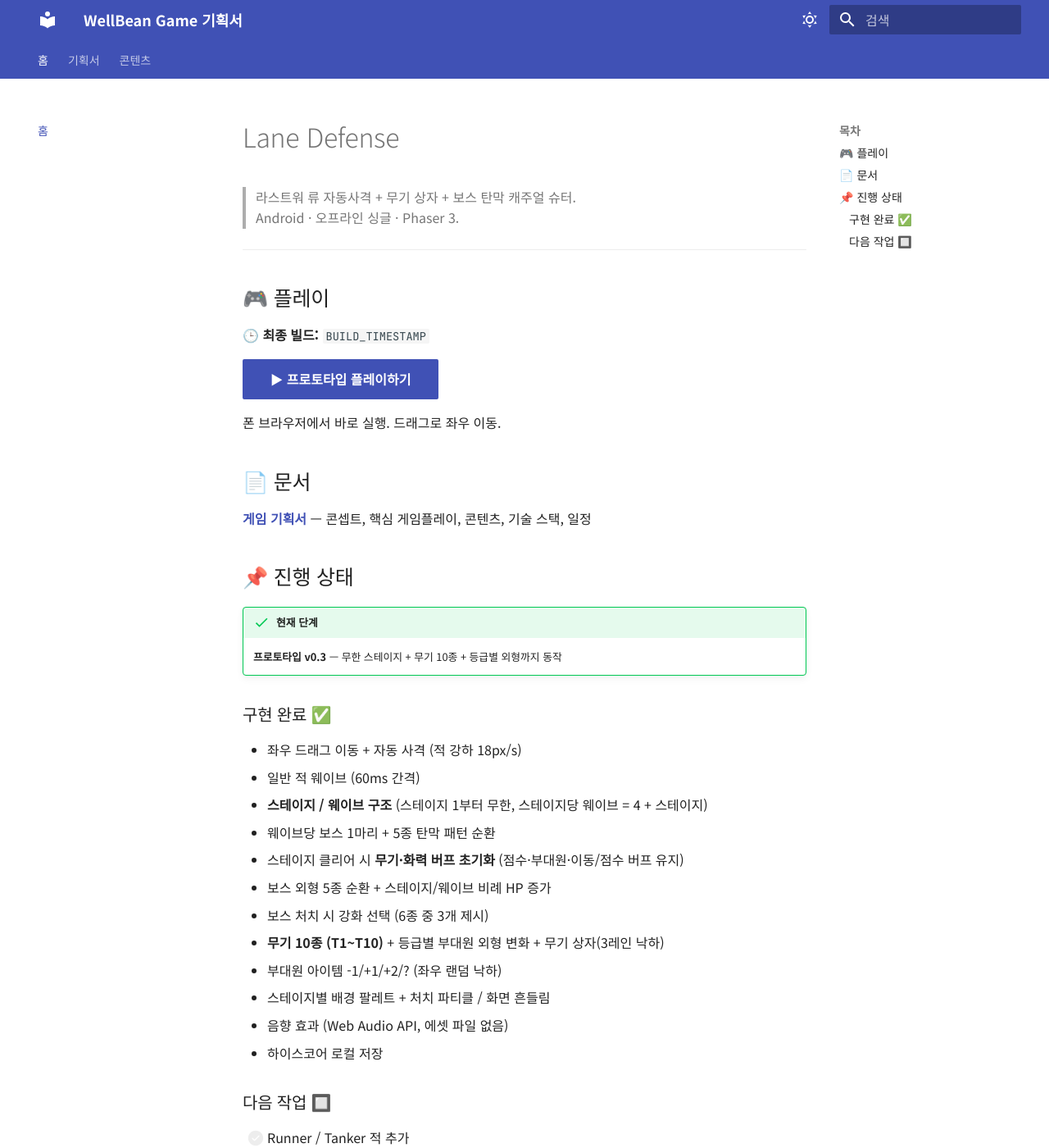
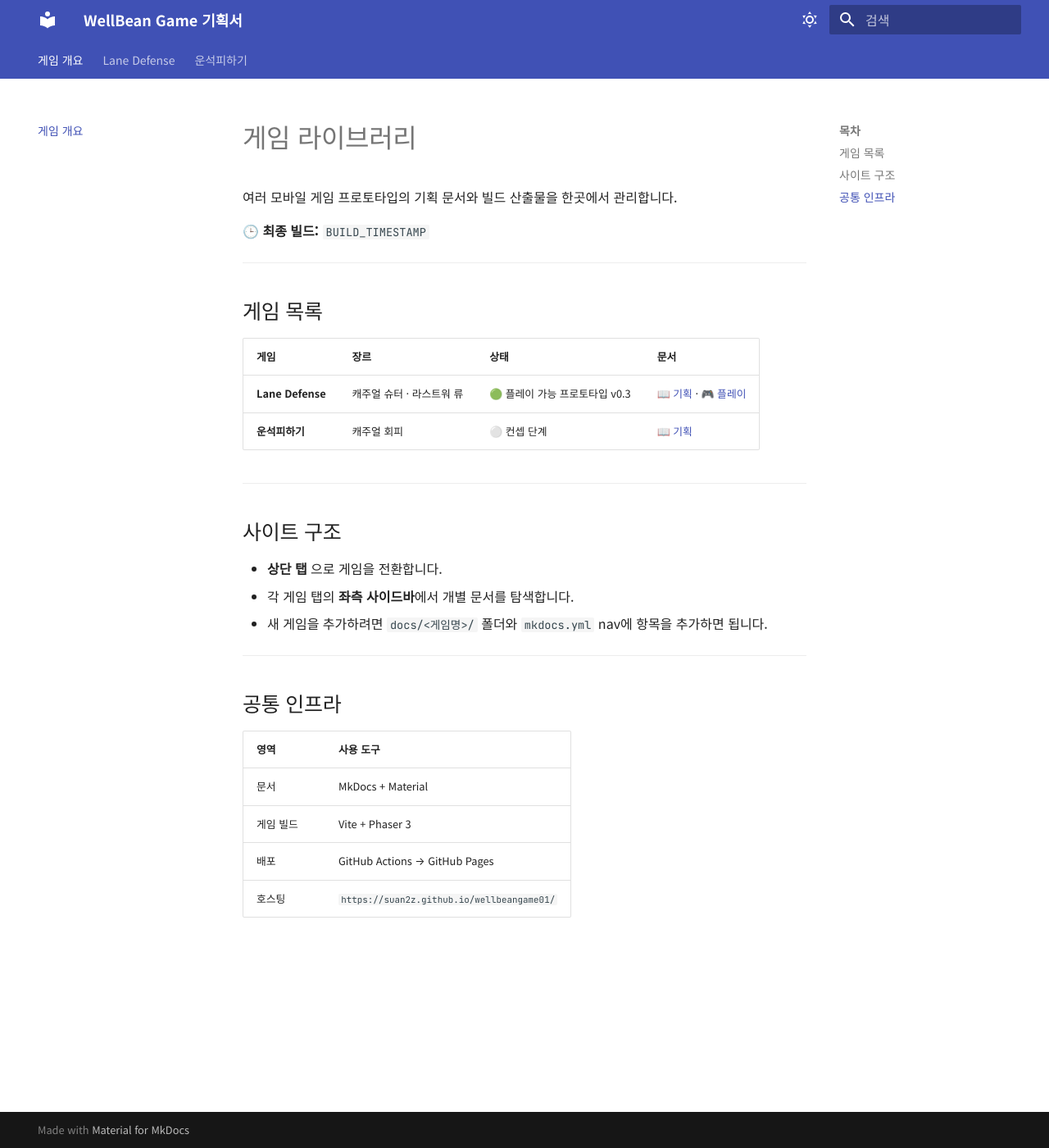
Before and after one commit to suan2z/wellbeangame01, an MkDocs documentation site: the page built from docs/index.md, in a window 1280 px wide and 1400 px high. Shown: the whole window at 82% size. Built offline with MkDocs 1.6.1 and Material for MkDocs 9.7.7, drawn with Linux system fonts in a browser that asks for light colours; some of the changed text lies outside the part shown.

Commit message:
docs: 멀티 게임 탭 구조로 재구성
여러 모바일 게임 프로토타입을 한 사이트에서 관리하기 위해 폴더/탭 분리.

## 새 구조

- 상단 탭 = 게임별 (navigation.tabs)
- 좌측 사이드바 = 해당 게임의 세부 문서

| 탭 | 내용 |
|----|------|
| 게임 개요 | docs/index.md — 게임 목록 + 공통 인프라 |
| Lane Defense | docs/lane-defense/* — 기존 5개 문서 이동 |
| 운석피하기 | docs/meteor-dodge/index.md — placeholder |

## 파일 이동

- docs/index.md → docs/lane-defense/index.md (BUILD_TIMESTAMP 표기는 새 랜딩으로 이전)
- docs/기획서.md → docs/lane-defense/기획서.md
- docs/적.md → docs/lane-defense/적.md
- docs/무기.md → docs/lane-defense/무기.md
- docs/상자.md → docs/lane-defense/상자.md

## 새 파일

- docs/index.md (NEW): 게임 라이브러리 랜딩 + BUILD_TIMESTAMP
- docs/meteor-dodge/index.md (NEW): 컨셉 단계 placeholder

## 링크 수정

- lane-defense/index.md: '(play/)' → '(../play/)' (1단계 깊어짐)
- lane-defense/무기.md: 'images/planes-by-tier.png' → '../images/planes-by-tier.png'

## mkdocs.yml

nav 트리:
- '게임 개요': index.md
- 'Lane Defense': [개요, 기획서, 적, 무기, 상자]
- '운석피하기': [개요]

navigation.tabs 이미 활성 — 1단계가 자동으로 상단 탭, 2단계가 사이드바.

## 검증

mkdocs build --strict 통과. site/lane-defense/, site/meteor-dodge/ 디렉터리 생성 확인.

```diff
--- a/docs/index.md
+++ b/docs/index.md
@@ -1,47 +1,33 @@
-# Lane Defense
+# 게임 라이브러리
 
-> 라스트워 류 자동사격 + 무기 상자 + 보스 탄막 캐주얼 슈터.
-> Android · 오프라인 싱글 · Phaser 3.
+여러 모바일 게임 프로토타입의 기획 문서와 빌드 산출물을 한곳에서 관리합니다.
+
+🕒 **최종 빌드:** `BUILD_TIMESTAMP`
 
 ---
 
-## 🎮 플레이
+## 게임 목록
 
-🕒 **최종 빌드:** `BUILD_TIMESTAMP`
+| 게임 | 장르 | 상태 | 문서 |
+|------|------|------|------|
+| **Lane Defense** | 캐주얼 슈터 · 라스트워 류 | 🟢 플레이 가능 프로토타입 v0.3 | [📖 기획](lane-defense/index.md) · [🎮 플레이](play/) |
+| **운석피하기** | 캐주얼 회피 | ⚪ 컨셉 단계 | [📖 기획](meteor-dodge/index.md) |
 
-[**▶ 프로토타입 플레이하기**](play/){ .md-button .md-button--primary }
+---
 
-폰 브라우저에서 바로 실행. 드래그로 좌우 이동.
+## 사이트 구조
 
-## 📄 문서
+- **상단 탭** 으로 게임을 전환합니다.
+- 각 게임 탭의 **좌측 사이드바**에서 개별 문서를 탐색합니다.
+- 새 게임을 추가하려면 `docs/<게임명>/` 폴더와 `mkdocs.yml` nav에 항목을 추가하면 됩니다.
 
-[**게임 기획서**](기획서.md) — 콘셉트, 핵심 게임플레이, 콘텐츠, 기술 스택, 일정
+---
 
-## 📌 진행 상태
+## 공통 인프라
 
-!!! success "현재 단계"
-    **프로토타입 v0.3** — 무한 스테이지 + 무기 10종 + 등급별 외형까지 동작
-
-### 구현 완료 ✅
-
-- 좌우 드래그 이동 + 자동 사격 (적 강하 18px/s)
-- 일반 적 웨이브 (60ms 간격)
-- **스테이지 / 웨이브 구조** (스테이지 1부터 무한, 스테이지당 웨이브 = 4 + 스테이지)
-- 웨이브당 보스 1마리 + 5종 탄막 패턴 순환
-- 스테이지 클리어 시 **무기·화력 버프 초기화** (점수·부대원·이동/점수 버프 유지)
-- 보스 외형 5종 순환 + 스테이지/웨이브 비례 HP 증가
-- 보스 처치 시 강화 선택 (6종 중 3개 제시)
-- **무기 10종 (T1~T10)** + 등급별 부대원 외형 변화 + 무기 상자(3레인 낙하)
-- 부대원 아이템 -1/+1/+2/? (좌우 랜덤 낙하)
-- 스테이지별 배경 팔레트 + 처치 파티클 / 화면 흔들림
-- 음향 효과 (Web Audio API, 에셋 파일 없음)
-- 하이스코어 로컬 저장
-
-### 다음 작업 🔲
-
-- [ ] Runner / Tanker 적 추가
-- [ ] 메타 진행 / 영구 업그레이드 시스템 (판 간 골드)
-- [ ] 챕터 · 테마 구조 (현재는 무한 스테이지)
-- [ ] 골드 코인 / 보호막 / 폭탄 / 자석 아이템
-- [ ] 게이트 시스템
-- [ ] 모바일 앱 빌드 (Android)
+| 영역 | 사용 도구 |
+|------|----------|
+| 문서 | MkDocs + Material |
+| 게임 빌드 | Vite + Phaser 3 |
+| 배포 | GitHub Actions → GitHub Pages |
+| 호스팅 | `https://suan2z.github.io/wellbeangame01/` |
--- /dev/null
+++ b/docs/lane-defense/index.md
@@ -0,0 +1,45 @@
+# Lane Defense
+
+> 라스트워 류 자동사격 + 무기 상자 + 보스 탄막 캐주얼 슈터.
+> Android · 오프라인 싱글 · Phaser 3.
+
+---
+
+## 🎮 플레이
+
+[**▶ 프로토타입 플레이하기**](../play/){ .md-button .md-button--primary }
+
+폰 브라우저에서 바로 실행. 드래그로 좌우 이동.
+
+## 📄 문서
+
+[**게임 기획서**](기획서.md) — 콘셉트, 핵심 게임플레이, 콘텐츠, 기술 스택, 일정
+
+## 📌 진행 상태
+
+!!! success "현재 단계"
+    **프로토타입 v0.3** — 무한 스테이지 + 무기 10종 + 등급별 외형까지 동작
+
+### 구현 완료 ✅
+
+- 좌우 드래그 이동 + 자동 사격 (적 강하 18px/s)
+- 일반 적 웨이브 (60ms 간격)
+- **스테이지 / 웨이브 구조** (스테이지 1부터 무한, 스테이지당 웨이브 = 4 + 스테이지)
+- 웨이브당 보스 1마리 + 5종 탄막 패턴 순환
+- 스테이지 클리어 시 **무기·화력 버프 초기화** (점수·부대원·이동/점수 버프 유지)
+- 보스 외형 5종 순환 + 스테이지/웨이브 비례 HP 증가
+- 보스 처치 시 강화 선택 (6종 중 3개 제시)
+- **무기 10종 (T1~T10)** + 등급별 부대원 외형 변화 + 무기 상자(3레인 낙하)
+- 부대원 아이템 -1/+1/+2/? (좌우 랜덤 낙하)
+- 스테이지별 배경 팔레트 + 처치 파티클 / 화면 흔들림
+- 음향 효과 (Web Audio API, 에셋 파일 없음)
+- 하이스코어 로컬 저장
+
+### 다음 작업 🔲
+
+- [ ] Runner / Tanker 적 추가
+- [ ] 메타 진행 / 영구 업그레이드 시스템 (판 간 골드)
+- [ ] 챕터 · 테마 구조 (현재는 무한 스테이지)
+- [ ] 골드 코인 / 보호막 / 폭탄 / 자석 아이템
+- [ ] 게이트 시스템
+- [ ] 모바일 앱 빌드 (Android)
--- /dev/null
+++ b/docs/meteor-dodge/index.md
@@ -0,0 +1,27 @@
+# 운석피하기 (Meteor Dodge)
+
+> 캐주얼 회피 게임 · 컨셉 단계
+
+---
+
+## 진행 상태
+
+!!! info "현재 단계"
+    **컨셉 단계** — 세부 기획 수집 중. 자세한 게임 디자인은 협의 후 작성 예정.
+
+---
+
+## 메모
+
+- 자세한 기획 내용은 이 페이지가 만들어진 후 협의해서 채울 예정.
+- 좌측 사이드바에는 추후 세부 문서(기획서/적/아이템 등)가 추가될 예정.
+
+---
+
+## 다음 작업
+
+- [ ] 게임 컨셉 확정
+- [ ] 코어 루프 정의
+- [ ] 운석/플레이어 명세
+- [ ] 기획서 v0.1 작성
+- [ ] 프로토타입 빌드
--- a/mkdocs.yml
+++ b/mkdocs.yml
@@ -64,9 +64,12 @@ markdown_extensions:
       emoji_generator: !!python/name:material.extensions.emoji.to_svg
 
 nav:
-  - 홈: index.md
-  - 기획서: 기획서.md
-  - 콘텐츠:
-      - 적 / 웨이브: 적.md
-      - 무기: 무기.md
-      - 상자 시스템: 상자.md
+  - 게임 개요: index.md
+  - Lane Defense:
+      - 개요: lane-defense/index.md
+      - 게임 기획서: lane-defense/기획서.md
+      - 적 / 웨이브: lane-defense/적.md
+      - 무기: lane-defense/무기.md
+      - 상자 시스템: lane-defense/상자.md
+  - 운석피하기:
+      - 개요: meteor-dodge/index.md
```
Also changed, not shown: docs/lane-defense/무기.md (renamed from docs/무기.md, +1 -1 lines), docs/lane-defense/기획서.md (renamed from docs/기획서.md), docs/lane-defense/상자.md (renamed from docs/상자.md), docs/lane-defense/적.md (renamed from docs/적.md).
